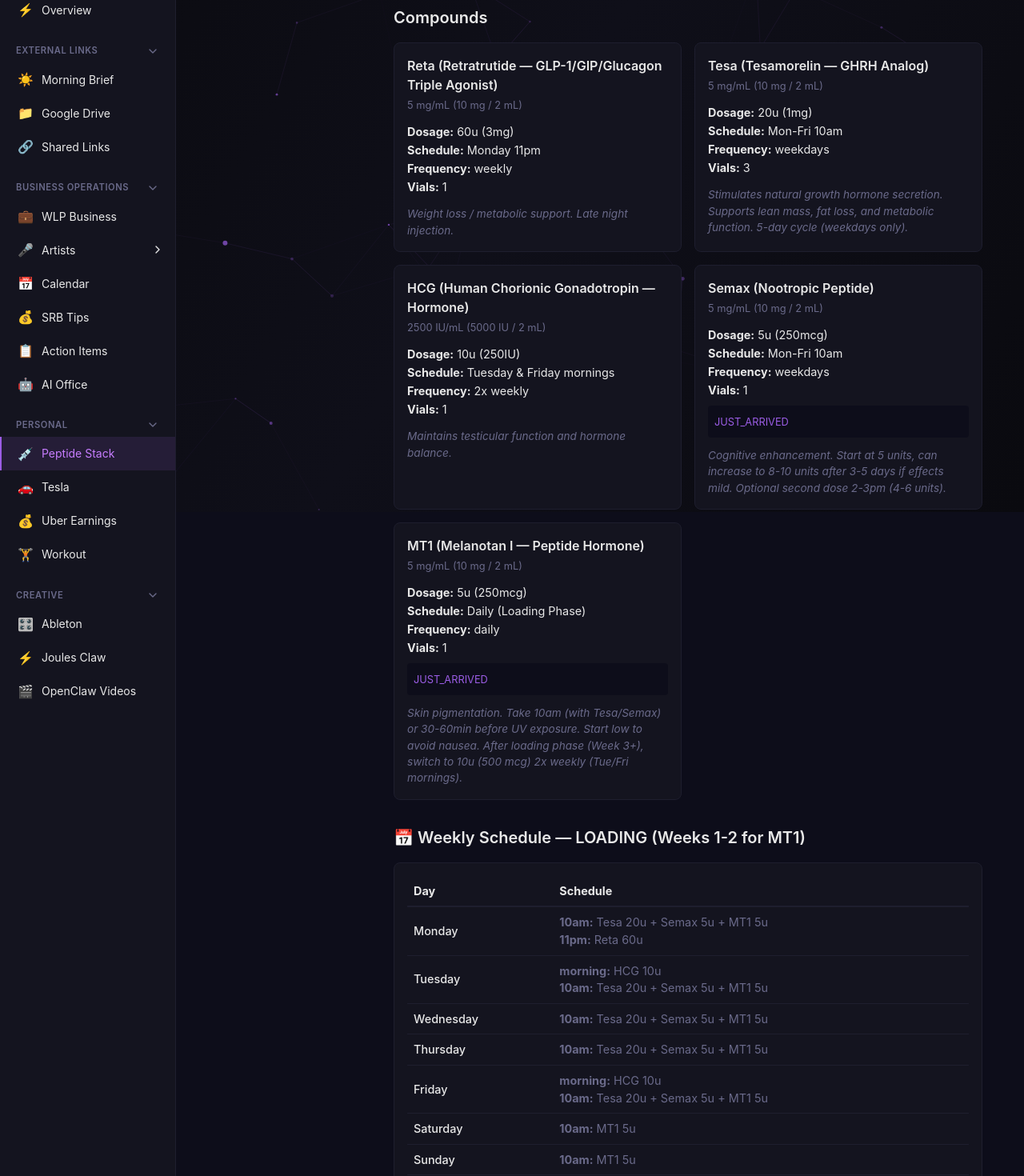
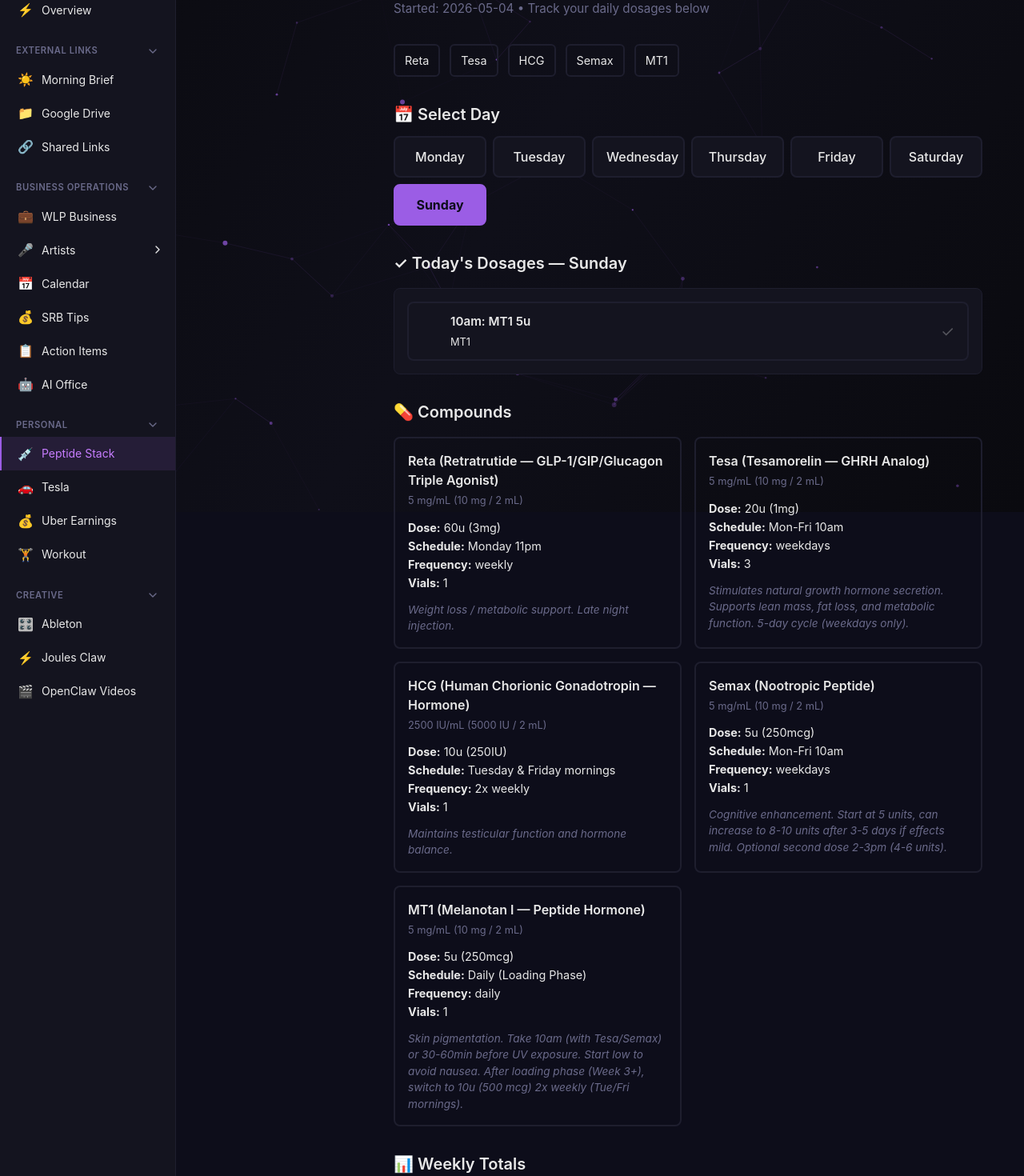
Before and after one commit to Animal71Animal/Mission-Control, a Next.js app: page /peptides in a window 1280 px wide. Shown: the part 160-1630 px from the top of the page at 80% size. Built offline with nearby package versions, Linux system fonts and the light colour scheme.

Commit message:
Add interactive peptide checklist with color coding and daily dose tracking

```diff
--- a/app/peptides/page.tsx
+++ b/app/peptides/page.tsx
@@ -4,6 +4,7 @@ import { useEffect, useState } from "react";
 
 interface Compound {
   name: string;
+  type: string;
   concentration: string;
   dosage_units?: number;
   dosage_mg?: number;
@@ -14,8 +15,7 @@ interface Compound {
   current_vials: number;
   notes: string;
   status?: string;
-  phase?: string;
-  phase_duration?: string;
+  color?: string;
 }
 
 interface PeptideData {
@@ -29,10 +29,38 @@ interface PeptideData {
   upcoming_milestones: string[];
 }
 
+interface DailyDose {
+  compound: string;
+  time: string;
+  dose: string;
+  taken: boolean;
+}
+
+const COLORS: Record<string, string> = {
+  "Reta": "bg-red-900 border-red-700",
+  "Tesa": "bg-blue-900 border-blue-700",
+  "HCG": "bg-purple-900 border-purple-700",
+  "Semax": "bg-green-900 border-green-700",
+  "MT1": "bg-yellow-800 border-yellow-700",
+};
+
+const COMPOUND_COLORS: Record<string, { bg: string; text: string; light: string }> = {
+  "Reta": { bg: "bg-red-950", text: "text-red-200", light: "bg-red-900/30" },
+  "Tesa": { bg: "bg-blue-950", text: "text-blue-200", light: "bg-blue-900/30" },
+  "HCG": { bg: "bg-purple-950", text: "text-purple-200", light: "bg-purple-900/30" },
+  "Semax": { bg: "bg-green-950", text: "text-green-200", light: "bg-green-900/30" },
+  "MT1": { bg: "bg-yellow-950", text: "text-yellow-200", light: "bg-yellow-900/30" },
+};
+
+const DAYS_OF_WEEK = ["Monday", "Tuesday", "Wednesday", "Thursday", "Friday", "Saturday", "Sunday"];
+
 export default function PeptidesPage() {
   const [data, setData] = useState<PeptideData | null>(null);
   const [loading, setLoading] = useState(true);
   const [error, setError] = useState<string | null>(null);
+  const [checklist, setChecklist] = useState<Record<string, boolean>>({});
+  const [todayDoses, setTodayDoses] = useState<DailyDose[]>([]);
+  const [selectedDay, setSelectedDay] = useState<string>(DAYS_OF_WEEK[new Date().getDay() === 0 ? 6 : new Date().getDay() - 1]);
 
   useEffect(() => {
     fetch("/data/peptide-stack.json")
@@ -46,6 +74,42 @@ export default function PeptidesPage() {
         setLoading(false);
       });
   }, []);
+
+  useEffect(() => {
+    if (data && selectedDay) {
+      const daySchedule = data.weekly_schedule_loading_phase[selectedDay.toLowerCase()];
+      if (daySchedule) {
+        const doses: DailyDose[] = [];
+        Object.entries(daySchedule).forEach(([time, dose]: any) => {
+          if (typeof dose === "string") {
+            doses.push({ compound: "", time, dose, taken: false });
+          } else {
+            Object.entries(dose).forEach(([t, d]: any) => {
+              doses.push({ compound: "", time: t, dose: d, taken: false });
+            });
+          }
+        });
+        setTodayDoses(doses);
+      }
+    }
+  }, [data, selectedDay]);
+
+  const getCompoundFromDose = (doseStr: string): string => {
+    if (doseStr.includes("Reta")) return "Reta";
+    if (doseStr.includes("Tesa")) return "Tesa";
+    if (doseStr.includes("Semax")) return "Semax";
+    if (doseStr.includes("MT1")) return "MT1";
+    if (doseStr.includes("HCG")) return "HCG";
+    return "";
+  };
+
+  const toggleDose = (index: number) => {
+    const key = `${selectedDay}-${index}`;
+    setChecklist((prev) => ({
+      ...prev,
+      [key]: !prev[key],
+    }));
+  };
 
   if (loading) {
     return (
@@ -65,35 +129,170 @@ export default function PeptidesPage() {
   }
 
   return (
-    <div style={{ padding: "24px", maxWidth: "1200px", margin: "0 auto" }}>
+    <div style={{ padding: "24px", maxWidth: "1400px", margin: "0 auto" }}>
       {/* Header */}
       <div style={{ marginBottom: "32px" }}>
         <h1 style={{ fontSize: "2rem", fontWeight: 700, color: "var(--text)", marginBottom: 8 }}>
-          💉 Peptide Stack
+          💉 Peptide Stack — {data.current_phase}
         </h1>
         <p style={{ color: "var(--muted)", fontSize: "0.95rem" }}>
-          Started: {data.started} • Phase: <strong>{data.current_phase}</strong>
+          Started: {data.started} • Track your daily dosages below
         </p>
       </div>
 
-      {/* Compounds Overview */}
+      {/* Compound Color Legend */}
+      <div style={{ marginBottom: "32px", display: "flex", gap: "12px", flexWrap: "wrap" }}>
+        {Object.entries(COMPOUND_COLORS).map(([name, colors]) => (
+          <div
+            key={name}
+            style={{
+              padding: "8px 12px",
+              borderRadius: "6px",
+              background: colors.light,
+              border: `2px solid var(--border)`,
+              fontSize: "0.9rem",
+              color: colors.text,
+            }}
+          >
+            {name}
+          </div>
+        ))}
+      </div>
+
+      {/* Day Selector */}
+      <div style={{ marginBottom: "32px" }}>
+        <h2 style={{ fontSize: "1.25rem", fontWeight: 600, color: "var(--text)", marginBottom: 12 }}>
+          📅 Select Day
+        </h2>
+        <div style={{ display: "grid", gridTemplateColumns: "repeat(auto-fit, minmax(100px, 1fr))", gap: "8px" }}>
+          {DAYS_OF_WEEK.map((day) => (
+            <button
+              key={day}
+              onClick={() => setSelectedDay(day)}
+              style={{
+                padding: "12px 16px",
+                borderRadius: "8px",
+                border: `2px solid ${selectedDay === day ? "var(--accent)" : "var(--border)"}`,
+                background: selectedDay === day ? "var(--accent)" : "var(--card)",
+                color: selectedDay === day ? "var(--bg)" : "var(--text)",
+                fontWeight: selectedDay === day ? 700 : 500,
+                cursor: "pointer",
+                transition: "all 0.2s",
+              }}
+            >
+              {day}
+            </button>
+          ))}
+        </div>
+      </div>
+
+      {/* Daily Dosage Checklist */}
       <div style={{ marginBottom: "32px" }}>
         <h2 style={{ fontSize: "1.25rem", fontWeight: 600, color: "var(--text)", marginBottom: 16 }}>
-          Compounds
+          ✓ Today's Dosages — {selectedDay}
         </h2>
-        <div style={{ display: "grid", gridTemplateColumns: "repeat(auto-fit, minmax(300px, 1fr))", gap: "16px" }}>
-          {data.compounds.map((compound, idx) => (
         <div
-              key={idx}
           style={{
             background: "var(--card)",
             border: "1px solid var(--border)",
             borderRadius: "8px",
             padding: "16px",
+            display: "flex",
+            flexDirection: "column",
+            gap: "12px",
+          }}
+        >
+          {todayDoses.length > 0 ? (
+            todayDoses.map((dose, idx) => {
+              const compound = getCompoundFromDose(dose.dose);
+              const colors = COMPOUND_COLORS[compound] || { bg: "bg-gray-950", text: "text-gray-200", light: "bg-gray-900/30" };
+              const isChecked = checklist[`${selectedDay}-${idx}`] || false;
+
+              return (
+                <div
+                  key={idx}
+                  onClick={() => toggleDose(idx)}
+                  style={{
+                    display: "flex",
+                    alignItems: "center",
+                    gap: "12px",
+                    padding: "12px 16px",
+                    borderRadius: "8px",
+                    background: isChecked ? "var(--bg)" : colors.light,
+                    border: `2px solid ${isChecked ? "var(--success)" : "var(--border)"}`,
+                    cursor: "pointer",
+                    transition: "all 0.2s",
+                    opacity: isChecked ? 0.7 : 1,
+                  }}
+                >
+                  <div
+                    style={{
+                      width: "24px",
+                      height: "24px",
+                      borderRadius: "4px",
+                      border: `2px solid ${isChecked ? "var(--success)" : colors.text}`,
+                      display: "flex",
+                      alignItems: "center",
+                      justifyContent: "center",
+                      background: isChecked ? "var(--success)" : "transparent",
+                      transition: "all 0.2s",
+                    }}
+                  >
+                    {isChecked && <span style={{ color: "var(--bg)", fontWeight: 700 }}>✓</span>}
+                  </div>
+
+                  <div style={{ flex: 1 }}>
+                    <div style={{ fontSize: "0.95rem", fontWeight: 600, color: "var(--text)" }}>
+                      {dose.time}: {dose.dose}
+                    </div>
+                    {compound && (
+                      <div style={{ fontSize: "0.8rem", color: colors.text, marginTop: 4 }}>
+                        {compound}
+                      </div>
+                    )}
+                  </div>
+
+                  <div
+                    style={{
+                      fontSize: "1.2rem",
+                      opacity: isChecked ? 1 : 0.3,
+                      transition: "opacity 0.2s",
+                    }}
+                  >
+                    ✓
+                  </div>
+                </div>
+              );
+            })
+          ) : (
+            <div style={{ color: "var(--muted)", textAlign: "center", padding: "20px" }}>
+              Rest day — no scheduled doses
+            </div>
+          )}
+        </div>
+      </div>
+
+      {/* Compound Overview */}
+      <div style={{ marginBottom: "32px" }}>
+        <h2 style={{ fontSize: "1.25rem", fontWeight: 600, color: "var(--text)", marginBottom: 16 }}>
+          💊 Compounds
+        </h2>
+        <div style={{ display: "grid", gridTemplateColumns: "repeat(auto-fit, minmax(280px, 1fr))", gap: "16px" }}>
+          {data.compounds.map((compound, idx) => {
+            const compound_name = compound.name.split(" ")[0];
+            const colors = COMPOUND_COLORS[compound_name] || { bg: "bg-gray-950", text: "text-gray-200", light: "bg-gray-900/30" };
+            return (
+              <div
+                key={idx}
+                style={{
+                  background: colors.light,
+                  border: `2px solid var(--border)`,
+                  borderRadius: "8px",
+                  padding: "16px",
                 }}
               >
                 <div style={{ marginBottom: 12 }}>
-                <h3 style={{ fontSize: "1rem", fontWeight: 600, color: "var(--text)", marginBottom: 4 }}>
+                  <h3 style={{ fontSize: "1rem", fontWeight: 600, color: colors.text, marginBottom: 4 }}>
                     {compound.name}
                   </h3>
                   <p style={{ fontSize: "0.8rem", color: "var(--muted)" }}>{compound.concentration}</p>
@@ -101,7 +300,7 @@ export default function PeptidesPage() {
 
                 <div style={{ fontSize: "0.9rem", lineHeight: 1.6, color: "var(--text)" }}>
                   <div>
-                  <strong>Dosage:</strong>{" "}
+                    <strong>Dose:</strong>{" "}
                     {compound.dosage_units && `${compound.dosage_units}u`}
                     {compound.dosage_mg && ` (${compound.dosage_mg}mg)`}
                     {compound.dosage_mcg && ` (${compound.dosage_mcg}mcg)`}
@@ -116,69 +315,18 @@ export default function PeptidesPage() {
                   <div>
                     <strong>Vials:</strong> {compound.current_vials}
                   </div>
-                {compound.status && (
-                  <div style={{ marginTop: 8, padding: "8px", background: "var(--bg)", borderRadius: "4px" }}>
-                    <span style={{ fontSize: "0.8rem", color: "var(--accent)" }}>{compound.status}</span>
-                  </div>
-                )}
                 </div>
 
                 <p style={{ fontSize: "0.85rem", color: "var(--muted)", marginTop: 12, fontStyle: "italic" }}>
                   {compound.notes}
                 </p>
               </div>
-          ))}
+            );
+          })}
         </div>
       </div>
 
-      {/* Weekly Schedule */}
-      <div style={{ marginBottom: "32px" }}>
-        <h2 style={{ fontSize: "1.25rem", fontWeight: 600, color: "var(--text)", marginBottom: 16 }}>
-          📅 Weekly Schedule — {data.current_phase}
-        </h2>
-        <div
-          style={{
-            background: "var(--card)",
-            border: "1px solid var(--border)",
-            borderRadius: "8px",
-            padding: "16px",
-            overflowX: "auto",
-          }}
-        >
-          <table style={{ width: "100%", borderCollapse: "collapse", fontSize: "0.9rem" }}>
-            <thead>
-              <tr style={{ borderBottom: "2px solid var(--border)" }}>
-                <th style={{ textAlign: "left", padding: "8px", color: "var(--text)" }}>Day</th>
-                <th style={{ textAlign: "left", padding: "8px", color: "var(--text)" }}>Schedule</th>
-              </tr>
-            </thead>
-            <tbody>
-              {Object.entries(data.weekly_schedule_loading_phase).map(([day, schedule]: any) => (
-                <tr key={day} style={{ borderBottom: "1px solid var(--border)" }}>
-                  <td style={{ padding: "8px", color: "var(--text)", fontWeight: 500, textTransform: "capitalize" }}>
-                    {day}
-                  </td>
-                  <td style={{ padding: "8px", color: "var(--muted)" }}>
-                    {typeof schedule === "object" ? (
-                      <div>
-                        {Object.entries(schedule).map(([time, dose]: any) => (
-                          <div key={time}>
-                            <strong>{time}:</strong> {dose}
-                          </div>
-                        ))}
-                      </div>
-                    ) : (
-                      schedule
-                    )}
-                  </td>
-                </tr>
-              ))}
-            </tbody>
-          </table>
-        </div>
-      </div>
-
-      {/* Totals */}
+      {/* Weekly Totals */}
       <div style={{ marginBottom: "32px" }}>
         <h2 style={{ fontSize: "1.25rem", fontWeight: 600, color: "var(--text)", marginBottom: 16 }}>
           📊 Weekly Totals
```
Lines whose indentation alone changed are shown as unchanged.
